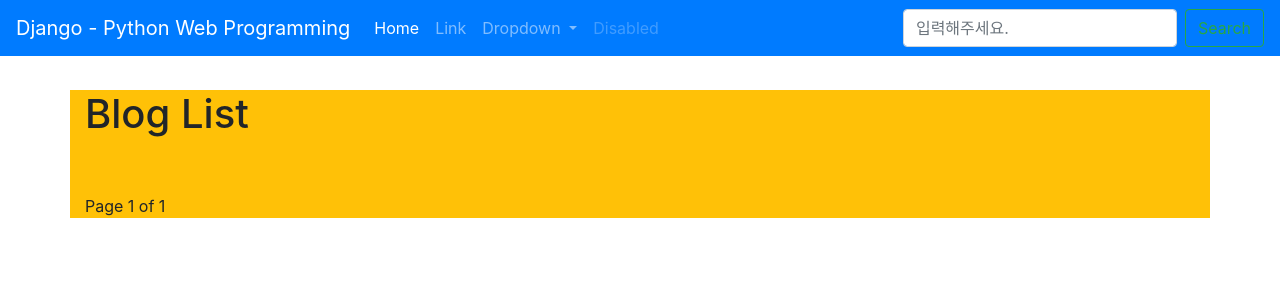
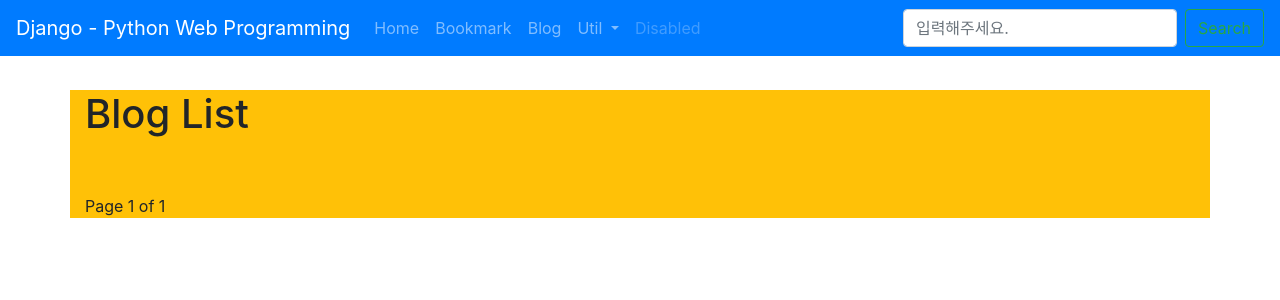
Before and after one commit to hjklo0220/python6th_django, a Django app: page /blog/ in a window 1280 px wide. Shown: the top 300 px of the page. Run offline with Django 4.2, Linux system fonts and the light colour scheme; data that the repository does not hold is empty; some libraries are stand-ins or nearby versions.

Commit message:
GNB링크 연결

```diff
--- a/templates/base.html
+++ b/templates/base.html
@@ -14,31 +14,34 @@
 </head>
 <body style="padding-top: 90px">
 <nav class="navbar navbar-expand-lg navbar-dark bg-primary fixed-top">
-    <a class="navbar-brand" href="#">Django - Python Web Programming </a>
+    <a class="navbar-brand" href="/">Django - Python Web Programming </a>
     <button class="navbar-toggler" type="button" data-toggle="collapse" data-target="#navbarSupportedContent">
         <span class="navbar-toggler-icon"></span>
     </button>
 
     <div class="collapse navbar-collapse" id="navbarSupportedContent">
         <ul class="navbar-nav mr-auto">
-            <li class="nav-item active">
-                <a href="#" class="nav-link">
+            <li class="nav-item">
+                <a href="{% url 'home' %}" class="nav-link">
                     Home <span class="sr-only">current</span>
                 </a>
             </li>
             <li class="nav-item">
-                <a href="#" class="nav-link">Link</a>
+                <a href="{% url 'index' %}" class="nav-link">Bookmark</a>
+            </li>
+            <li class="nav-item">
+                <a href="{% url 'blog:index' %}" class="nav-link">Blog</a>
             </li>
             <li class="nav-item dropdown">
                 <a href="#" class="nav-link dropdown-toggle" id="navbarDropdown" role="button"
                    data-toggle="dropdown">
-                    Dropdown
+                    Util
                 </a>
                 <div class="dropdown-menu">
-                    <a href="#" class="dropdown-item">Action</a>
-                    <a href="#" class="dropdown-item">Another Action</a>
+                    <a href="{% url 'admin:index' %}" class="dropdown-item" target="_blank">Admin</a>
                     <div class="dropdown-divider"></div>
-                    <a href="#" class="dropdown-item">Something else here</a>
+                    <a href="{% url 'blog:post_archive' %}" class="dropdown-item">Archive</a>
+                    <a href="{% url 'blog:search' %}" class="dropdown-item">Search</a>
                 </div>
             </li>
             <li class="nav-item">
```
